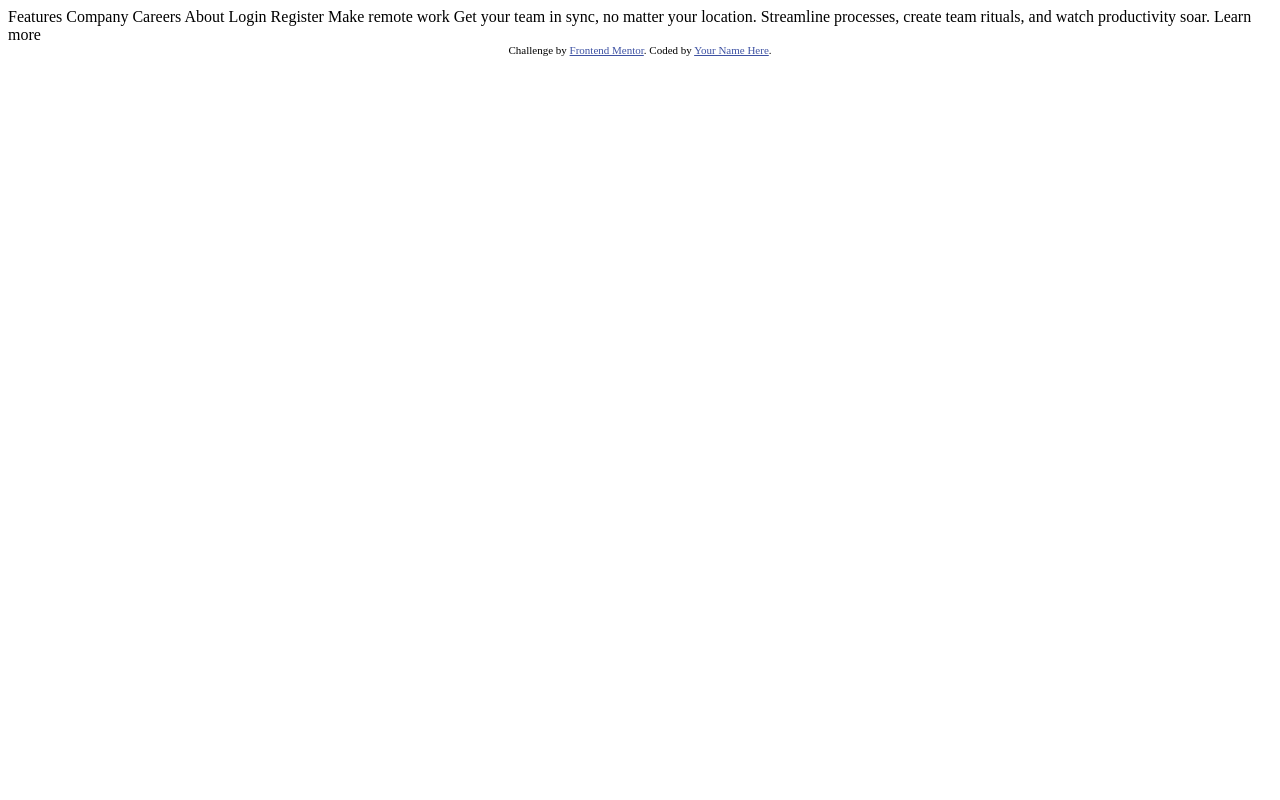
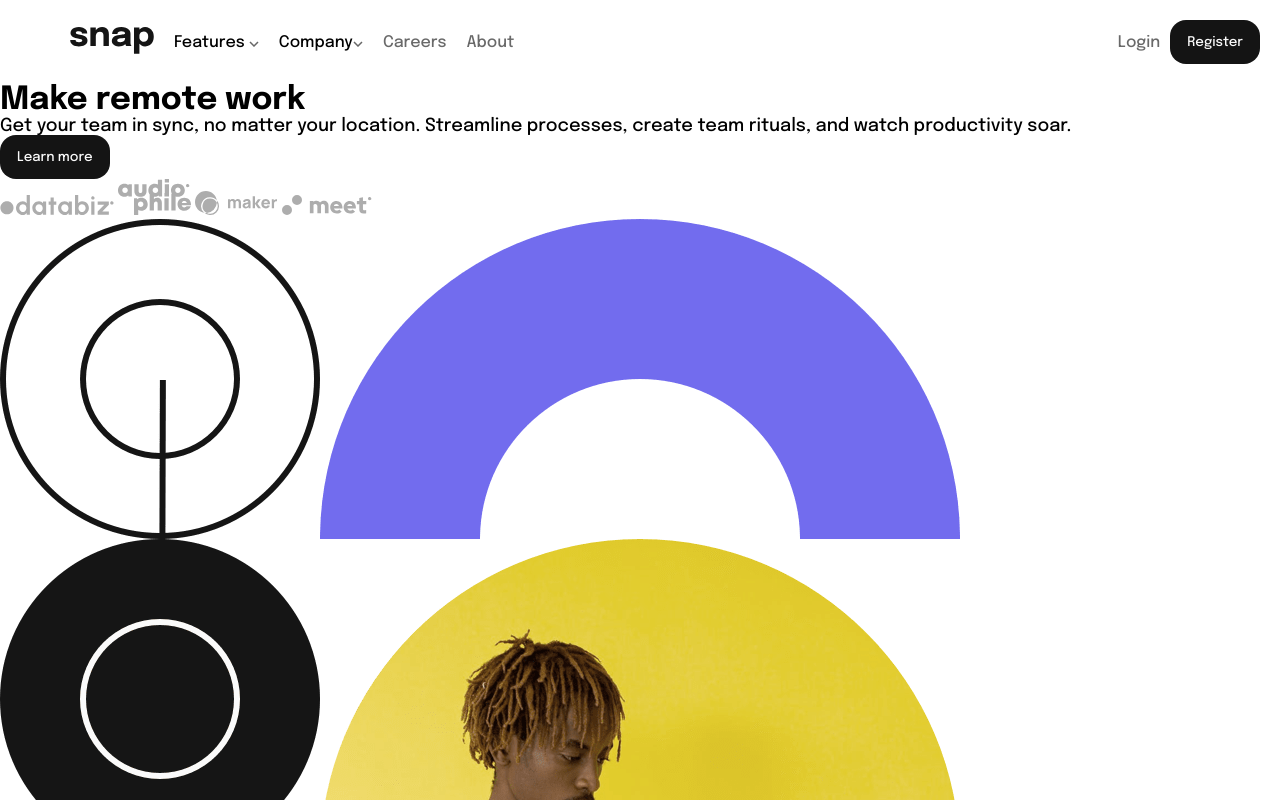
Before and after one commit to un-earthly/frontend-mentor-challenge-Intro-section-with-dropdown-navigation, a plain HTML site: page index.html in a window 1280 px wide. Shown: the top 800 px of the page. Drawn offline with Linux system fonts and the light colour scheme.

Commit message:
dropdown logic workin

```diff
--- /dev/null
+++ b/css/style.css
@@ -0,0 +1,98 @@
+* {
+    margin: 0;
+    font-family: 'Epilogue';
+    box-sizing: border-box;
+}
+
+
+p {
+    font-size: 18px;
+}
+
+
+a {
+    text-decoration: none;
+    color: hsl(0, 0%, 41%);
+}
+
+li {
+    list-style: none;
+}
+
+nav {
+    display: flex;
+    justify-content: space-between;
+    align-items: center;
+    padding: 20px;
+}
+
+nav>ul {
+    display: flex;
+    align-items: center;
+    justify-content: center;
+}
+
+
+nav>ul>li {
+    margin: 2px 10px;
+    /* padding: 3px 20px; */
+
+}
+
+nav>ul>li>a:hover {
+    color: hsl(0, 0%, 8%);
+}
+
+.dropdown {
+    position: relative;
+    padding: 3px 10px;
+}
+
+.dropdown-menu {
+    background: hsl(0, 0%, 98%);
+    color: hsl(0, 0%, 41%);
+    position: absolute;
+    top: calc(100% + .25rem);
+    padding: 14px 8px;
+    left: 0;
+    opacity: 0;
+    transition: .5s;
+    box-shadow: 0 0 2px;
+    border-radius: 10px;
+    pointer-events: none;
+}
+
+.dropdown-link {
+    padding: 2px 4px;
+}
+
+.dropdown-link:hover {
+    color: hsl(0, 0%, 8%);
+    cursor: pointer;
+}
+
+.dropdown.active>.dropdown-menu {
+    opacity: 1;
+    pointer-events: auto;
+}
+
+.duration-500 {
+    color: hsl(0, 0%, 41%);
+}
+
+
+
+.btn {
+    background: hsl(0, 0%, 8%);
+    color: hsl(0, 0%, 98%);
+    border: 1px solid transparent;
+    padding: 14px 16px;
+    border-radius: 16px;
+    transition: .5s;
+}
+
+.btn:hover {
+    border: hsl(0, 0%, 8%) 1px solid;
+    color: hsl(0, 0%, 8%);
+    background: transparent;
+}
--- a/index.html
+++ b/index.html
@@ -1,39 +1,90 @@
 <!DOCTYPE html>
 <html lang="en">
+
 <head>
   <meta charset="UTF-8">
-  <meta name="viewport" content="width=device-width, initial-scale=1.0"> <!-- displays site properly based on user's device -->
+  <meta name="viewport" content="width=device-width, initial-scale=1.0">
+  <!-- displays site properly based on user's device -->
 
   <link rel="icon" type="image/png" sizes="32x32" href="./images/favicon-32x32.png">
+  <title>Frontend Mentor | Intro section with dropdown navigation</title>
+  <link rel="preconnect" href="https://fonts.googleapis.com">
+  <link rel="preconnect" href="https://fonts.gstatic.com" crossorigin>
+  <link href="https://fonts.googleapis.com/css2?family=Epilogue:wght@500;700&display=swap" rel="stylesheet">
+  <script src="./js/index.js" defer></script>
+  <link rel="stylesheet" href="./css/style.css">
 
-  <title>Frontend Mentor | Intro section with dropdown navigation</title>
+</head>
 
-  <!-- Feel free to remove these styles or customise in your own stylesheet 👍 -->
-  <style>
-    .attribution { font-size: 11px; text-align: center; }
-    .attribution a { color: hsl(228, 45%, 44%); }
-  </style>
-</head>
 <body>
 
-  Features
-  Company
-  Careers
-  About
 
-  Login
-  Register
+  <nav>
+    <ul>
+      <li><img src="./images/logo.svg" alt=""></li>
+      <div class="dropdown" data-dropdown>
+        <li class="toggleDropIcon" data-dropdown-btn>Features <img src="./images/icon-arrow-down.svg"
+            class="iconDownToUpward" alt="">
+        </li>
+        <div class="dropdown-menu">
+          <li class="dropdown-link"><img src="./images/icon-todo.svg" alt=""></li>
+          <li class="dropdown-link"><img src="./images/icon-calendar.svg" alt=""></li>
+          <li class="dropdown-link"><img src="./images/icon-reminders.svg" alt=""></li>
+          <li class="dropdown-link"><img src="./images/icon-planning.svg" alt=""></li>
+        </div>
+      </div>
 
-  Make remote work
+      <div class="dropdown" data-dropdown>
+        <li class="toggleDropIcon" data-dropdown-btn>Company<img src="./images/icon-arrow-down.svg"
+            class="iconDownToUpward" alt=""></li>
+        <div class="dropdown-menu">
+          <li class="dropdown-link">History</li>
+          <li class="dropdown-link">Our Team</li>
+          <li class="dropdown-link">Blog</li>
+        </div>
+      </div>
 
-  Get your team in sync, no matter your location. Streamline processes,
-  create team rituals, and watch productivity soar.
+      <li class="hover:text-[#141414] text-[#696969] duration-500"><a href="#">Careers</a></li>
+      <li class="hover:text-[#141414] text-[#696969] duration-500"><a href="#">About</a></li>
+    </ul>
+    <ul class="flex items-center justify-center space-x-4">
+      <li class="hover:text-[#141414] text-[#696969] duration-500"><a href="">Login</a></li>
+      <button class="btn"> Register</button>
+    </ul>
+  </nav>
 
-  Learn more
+  <main class="flex md:w-3/4 mx-auto flex-col">
+    <div class="md:w-1/2 w-full my-24 space-y-10  ">
+      <h1 class="text-7xl font-bold">Make remote work</h1>
 
-  <div class="attribution">
-    Challenge by <a href="https://www.frontendmentor.io?ref=challenge" target="_blank">Frontend Mentor</a>.
-    Coded by <a href="#">Your Name Here</a>.
+
+      <p class="text-[#696969]">Get your team in sync, no matter your location. Streamline processes,
+        create team rituals, and watch productivity soar.</p>
+
+      <button
+        class="btn bg-[#141414] text-white px-5 py-3 rounded-xl duration-500 border border-transparent hover:bg-transparent hover:text-black hover:border-black">Learn
+        more</button>
+
+
+      <div class="flex space-x-5 pt-16">
+        <img class="block h-1/2" src="./images/client-databiz.svg" alt="">
+        <img class="block h-1/2" src="./images/client-audiophile.svg" alt="">
+        <img class="block h-1/2" src="./images/client-maker.svg" alt="">
+        <img class="block h-1/2" src="./images/client-meet.svg" alt="">
+      </div>
+    </div>
+    <div class="md:w-1/2 w-full flex items-center justify-center">
+      <img src="./images/image-hero-desktop.png" class="hidden md:block w-3/4" alt="">
+      <img src="./images/image-hero-mobile.png" class="" alt="">
+    </div>
+
+  </main>
+  <div class="flex items-center justify-center">
+    Challenge by <a href="https://www.frontendmentor.io?ref=challenge" class="pl-2 font-bold" target="_blank">Frontend
+      Mentor</a>.
+    <p> Coded by <a target="_blank" href="https://www.frontendmentor.io/profile/un-earthly"
+        class="font-bold text-pink-600">Alamin</a>.</p>
   </div>
 </body>
+
 </html>
--- /dev/null
+++ b/js/index.js
@@ -0,0 +1,14 @@
+document.addEventListener('click', e => {
+    const isDropDownBtn = e.target.matches("[data-dropdown-btn]")
+    if (!isDropDownBtn && e.target.closest('[data-dropdown]') != null) return
+    let currentDropdown
+    if (isDropDownBtn) {
+        currentDropdown = e.target.closest('[data-dropdown]')
+        currentDropdown.classList.toggle('active')
+    }
+    document.querySelectorAll("[data-dropdown].active").forEach(dropdown => {
+        if (dropdown === currentDropdown) return
+        dropdown.classList.remove('active')
+    })
+
+})
```
Also changed, not shown: css/responsiveness.css (added), design/active-states.jpg (deleted), design/desktop-design.jpg (deleted), design/desktop-preview.jpg (deleted), design/mobile-design.jpg (deleted), design/mobile-menu-collapsed.jpg (deleted), design/mobile-menu-expanded.jpg (deleted), 1 other file.
